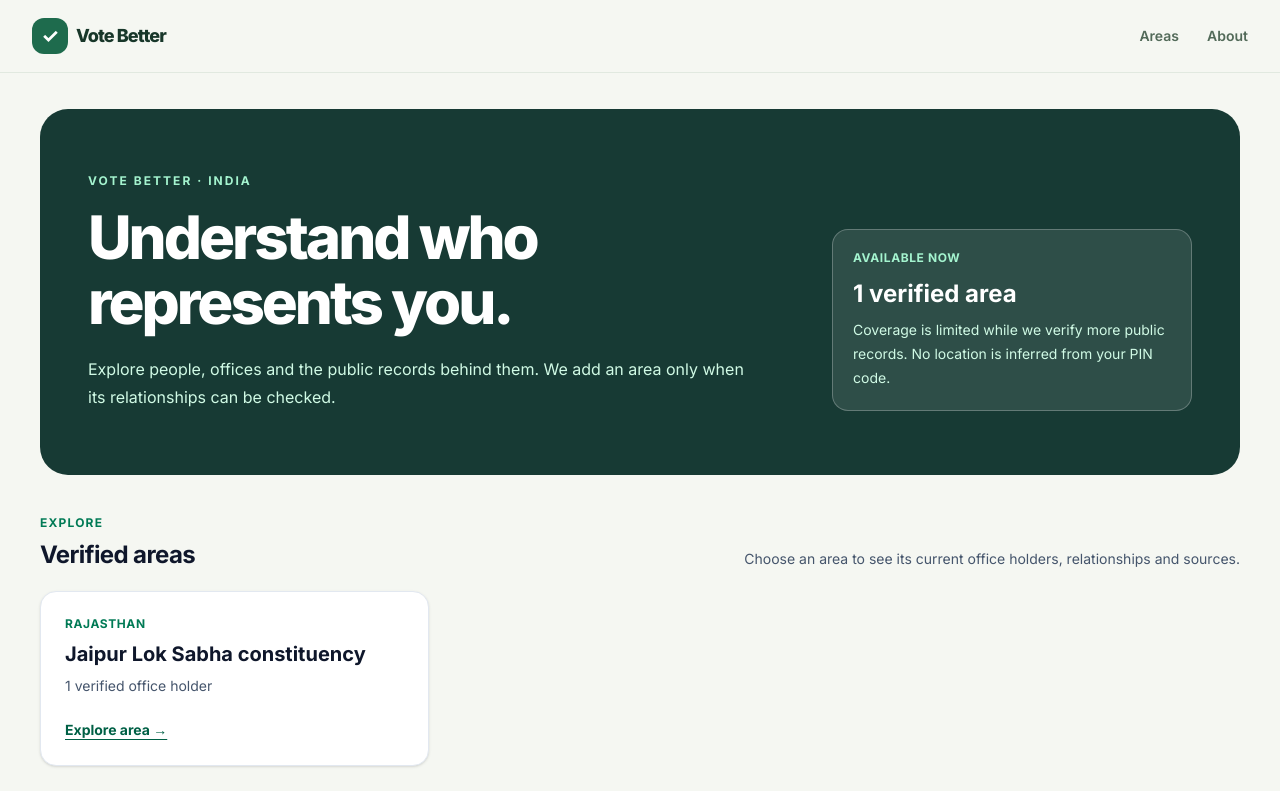
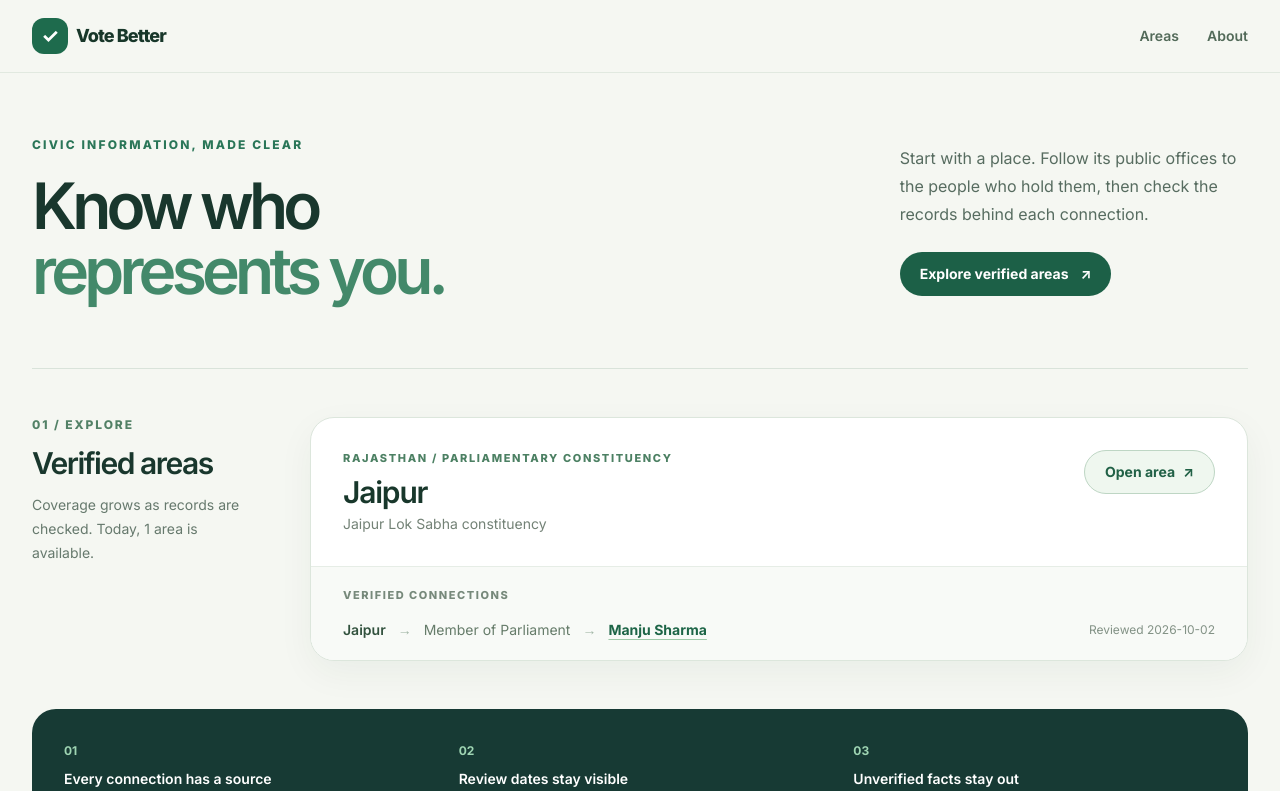
Before and after one commit to sourabh69733/vote-better, a Next.js app in the folder web/: page / in a window 1280 px wide. Shown: the top 791 px of the page. Built offline with nearby package versions, Linux system fonts and the light colour scheme.

Commit message:
style: make verified areas the home focus

```diff
--- a/web/app/page.tsx
+++ b/web/app/page.tsx
@@ -5,52 +5,74 @@ export default function Home() {
   const areas = listAreaOverviews();
 
   return (
-    <div className="mx-auto w-full max-w-[1480px] px-4 pb-16 pt-6 sm:px-6 sm:pt-9 lg:px-10">
-      <header className="grid gap-8 rounded-[28px] bg-[#173a34] px-6 py-10 text-white sm:px-10 sm:py-12 lg:grid-cols-[minmax(0,1fr)_360px] lg:items-end lg:px-12 lg:py-16">
+    <div className="mx-auto w-full max-w-[1320px] px-4 pb-14 pt-10 sm:px-6 sm:pt-16 lg:px-8">
+      <header className="grid gap-7 border-b border-[#d9e3da] pb-12 lg:grid-cols-[minmax(0,1.5fr)_minmax(280px,.65fr)] lg:items-end lg:gap-16 lg:pb-16">
         <div>
-          <p className="text-xs font-bold uppercase tracking-[0.17em] text-emerald-200">Vote Better · India</p>
-          <h1 className="mt-4 max-w-3xl text-4xl font-extrabold leading-[1.08] tracking-[-0.05em] sm:text-5xl xl:text-6xl">
-            Understand who represents you.
+          <p className="text-xs font-extrabold uppercase tracking-[0.18em] text-[#2a7658]">Civic information, made clear</p>
+          <h1 className="mt-5 max-w-4xl text-[clamp(2.7rem,5vw,4.8rem)] font-semibold leading-[1.02] tracking-[-0.075em] text-[#19372d]">
+            Know who <span className="block text-[#43896a]">represents you.</span>
           </h1>
-          <p className="mt-5 max-w-2xl text-sm leading-7 text-emerald-100 sm:text-base">
-            Explore people, offices and the public records behind them. We add an
-            area only when its relationships can be checked.
+        </div>
+        <div className="lg:pb-2">
+          <p className="max-w-sm text-base leading-7 text-[#576c60]">
+            Start with a place. Follow its public offices to the people who hold them, then check the records behind each connection.
           </p>
-        </div>
-        <div className="rounded-2xl border border-white/25 bg-white/10 p-5">
-          <p className="text-xs font-bold uppercase tracking-wider text-emerald-200">Available now</p>
-          <p className="mt-3 text-2xl font-bold">{areas.length} verified {areas.length === 1 ? "area" : "areas"}</p>
-          <p className="mt-2 text-sm leading-6 text-emerald-100">
-            Coverage is limited while we verify more public records. No location is inferred from your PIN code.
-          </p>
+          <a href="#verified-areas" className="mt-6 inline-flex min-h-11 items-center gap-3 rounded-full bg-[#1c6047] px-5 text-sm font-bold text-white transition-colors hover:bg-[#154c38]">
+            Explore verified areas <span aria-hidden="true">↗</span>
+          </a>
         </div>
       </header>
 
-      <section className="mt-10" aria-labelledby="areas-heading">
-        <div className="flex flex-col justify-between gap-2 sm:flex-row sm:items-end">
-          <div>
-            <p className="text-xs font-bold uppercase tracking-widest text-emerald-700">Explore</p>
-            <h2 id="areas-heading" className="mt-2 text-2xl font-bold tracking-tight text-slate-900">Verified areas</h2>
-          </div>
-          <p className="max-w-lg text-sm leading-6 text-slate-600">
-            Choose an area to see its current office holders, relationships and sources.
+      <section id="verified-areas" className="grid gap-6 py-12 lg:grid-cols-[230px_minmax(0,1fr)] lg:gap-12" aria-labelledby="areas-heading">
+        <div>
+          <p className="text-xs font-extrabold uppercase tracking-[0.16em] text-[#528166]">01 / Explore</p>
+          <h2 id="areas-heading" className="mt-3 text-3xl font-semibold tracking-[-0.05em] text-[#19372d]">Verified areas</h2>
+          <p className="mt-3 max-w-xs text-sm leading-6 text-[#66796d]">
+            Coverage grows as records are checked. Today, {areas.length} {areas.length === 1 ? "area is" : "areas are"} available.
           </p>
         </div>
-        <div className="mt-5 grid gap-4 md:grid-cols-2 xl:grid-cols-3">
+
+        <div className="grid gap-4">
           {areas.map(({ area, links }) => (
-            <article key={area.id} className="rounded-2xl border border-slate-200 bg-white p-6 shadow-sm">
-              <p className="text-xs font-bold uppercase tracking-wider text-emerald-700">{area.state}</p>
-              <h3 className="mt-2 text-xl font-bold text-slate-900">{area.label}</h3>
-              <p className="mt-2 text-sm text-slate-600">
-                {links.length} verified {links.length === 1 ? "office holder" : "office holders"}
-              </p>
-              <Link href={`/areas/${area.id}`} className="mt-6 inline-block text-sm font-bold text-emerald-800 underline underline-offset-4 hover:text-emerald-950">
-                Explore area →
-              </Link>
+            <article key={area.id} className="overflow-hidden rounded-[24px] border border-[#dce6dc] bg-white shadow-[0_12px_36px_rgba(28,64,40,.05)]">
+              <div className="flex flex-col gap-6 p-6 sm:flex-row sm:items-start sm:justify-between sm:p-8">
+                <div>
+                  <p className="text-[11px] font-extrabold uppercase tracking-[0.15em] text-[#4c8063]">{area.state} / {area.kind.replaceAll("_", " ")}</p>
+                  <h3 className="mt-2 text-2xl font-semibold tracking-[-0.04em] text-[#18372b] sm:text-3xl">{area.name}</h3>
+                  <p className="mt-1 text-sm text-[#738276]">{area.label}</p>
+                </div>
+                <Link href={`/areas/${area.id}`} className="inline-flex min-h-11 shrink-0 items-center justify-center gap-2 rounded-full border border-[#bed6c4] bg-[#eff7ef] px-5 text-sm font-bold text-[#216146] hover:bg-[#e0f0e3]">
+                  Open area <span aria-hidden="true">↗</span>
+                </Link>
+              </div>
+
+              <div className="border-t border-[#e6ede6] bg-[#f8faf7] px-6 py-5 sm:px-8">
+                <p className="mb-4 text-[11px] font-extrabold uppercase tracking-[0.14em] text-[#77897b]">Verified connections</p>
+                <div className="grid gap-3">
+                  {links.map((link) => (
+                    <div key={link.id} className="flex flex-wrap items-center gap-x-3 gap-y-2 text-sm">
+                      <span className="font-semibold text-[#31513d]">{area.name}</span>
+                      <span className="text-[#a3b7a7]" aria-hidden="true">→</span>
+                      <span className="text-[#667c6a]">{link.office.title}</span>
+                      <span className="text-[#a3b7a7]" aria-hidden="true">→</span>
+                      <Link href={`/people/${link.person.slug}`} className="font-bold text-[#1d6547] underline decoration-[#9ec9a8] underline-offset-4 hover:text-[#104831]">
+                        {link.person.name}
+                      </Link>
+                      <span className="ml-auto text-xs text-[#839286]">Reviewed {link.reviewedOn}</span>
+                    </div>
+                  ))}
+                </div>
+              </div>
             </article>
           ))}
         </div>
       </section>
+
+      <section className="grid gap-6 rounded-[24px] bg-[#173a34] px-6 py-7 text-white sm:grid-cols-3 sm:gap-8 sm:px-8" aria-label="How Vote Better handles records">
+        <div><span className="text-xs font-bold text-[#9fd5b3]">01</span><p className="mt-2 text-sm font-semibold">Every connection has a source</p></div>
+        <div><span className="text-xs font-bold text-[#9fd5b3]">02</span><p className="mt-2 text-sm font-semibold">Review dates stay visible</p></div>
+        <div><span className="text-xs font-bold text-[#9fd5b3]">03</span><p className="mt-2 text-sm font-semibold">Unverified facts stay out</p></div>
+      </section>
     </div>
   );
 }
```
